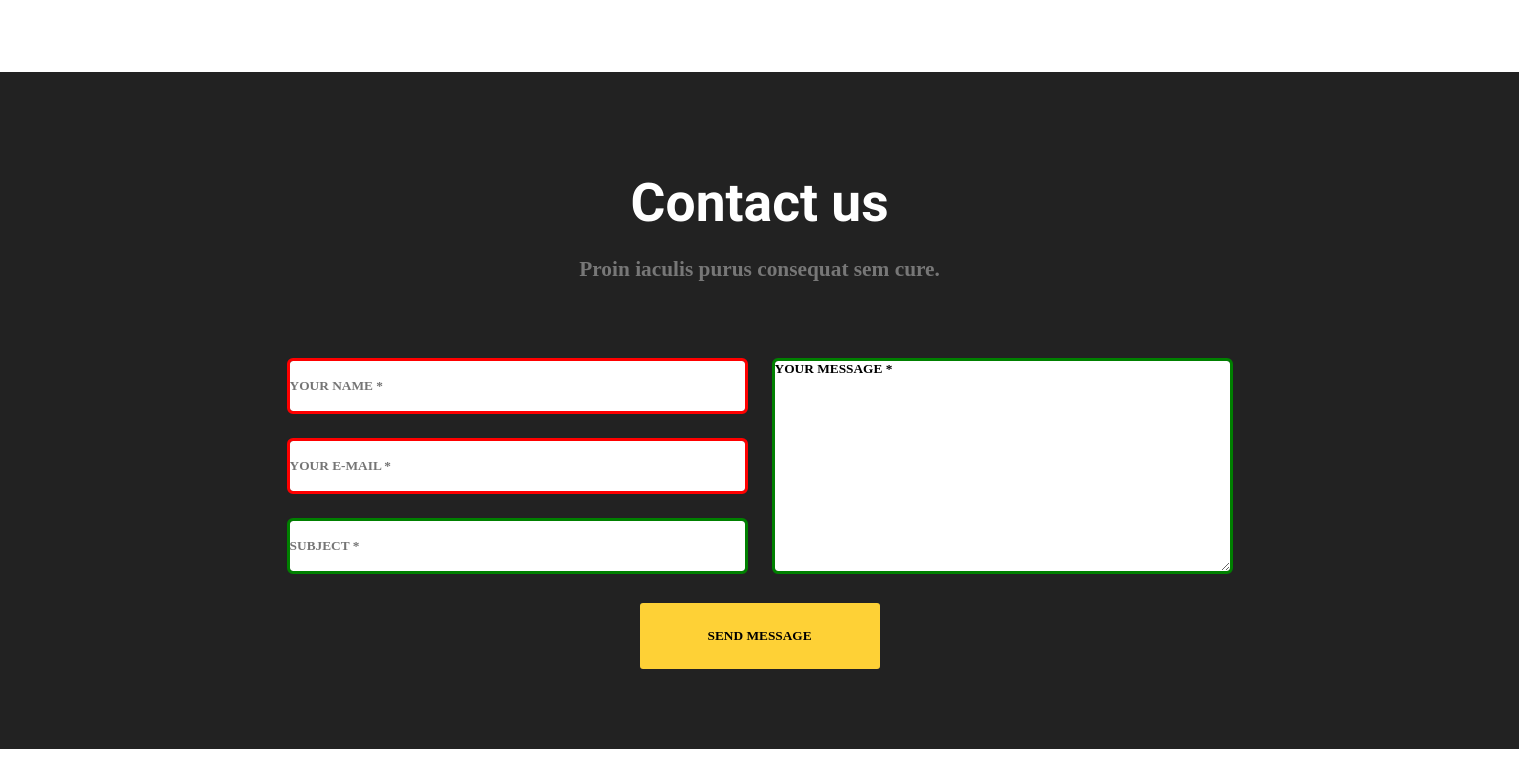
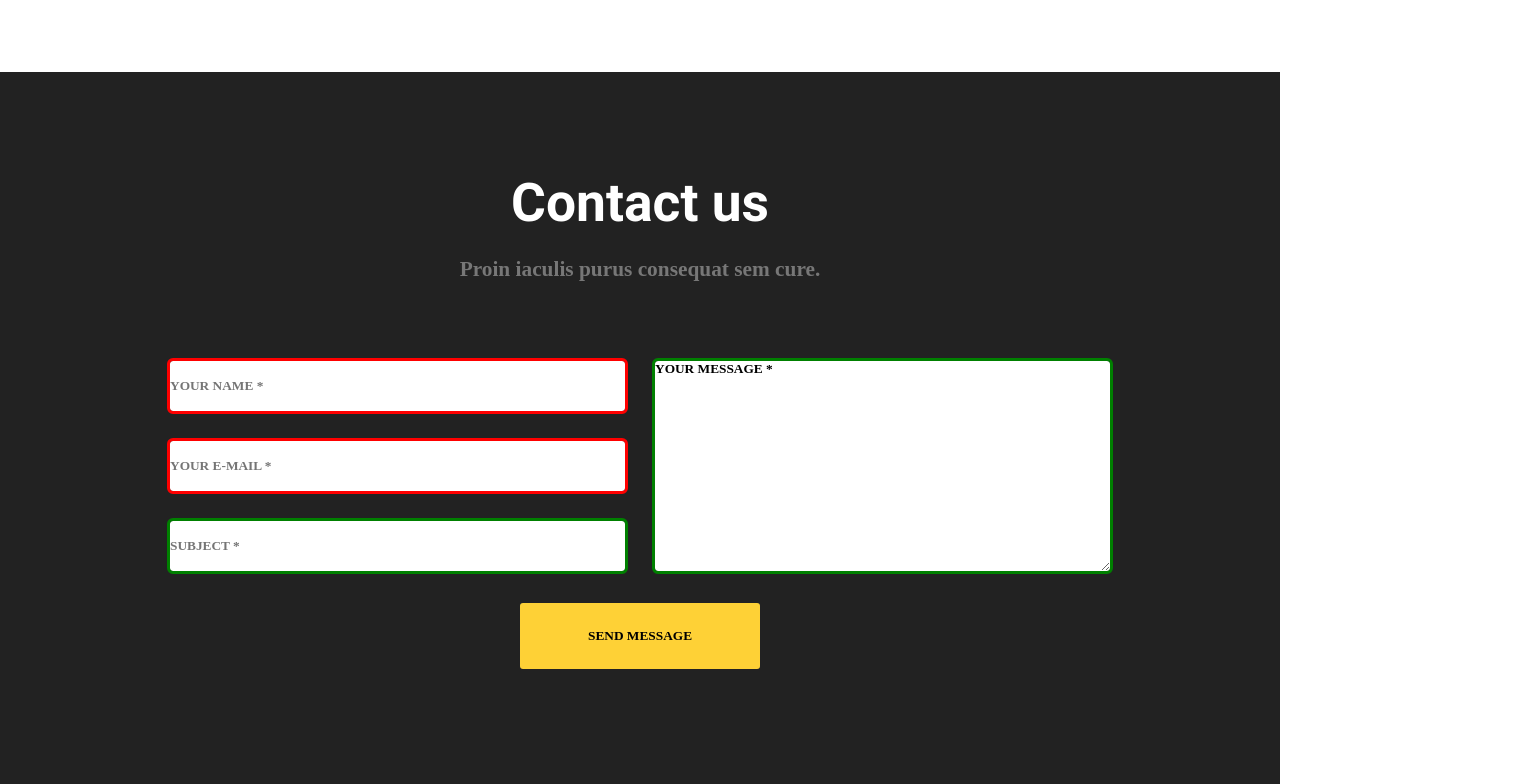
Before and after one commit to STALKER-STRELOK/goiteens-fe-curse, a plain HTML site: page module_07/index.html in a window 1280 px wide. Shown: the part 576-1360 px from the top of the page, 1519 px wide, since content can reach past the window. Before the commit the page ends 1325 px from the top, so only its background shows below. Drawn offline with Linux system fonts and the light colour scheme; a web font is replaced by a local one.

Commit message:
module 07 remake 05

```diff
--- a/module_07/index.css
+++ b/module_07/index.css
@@ -174,8 +174,6 @@
   /*FOOTER*/
 
   footer{
-    width: 1519.2px;
-    height: 677px;
     background-color: #222222;
     position: relative;
   }
@@ -210,6 +208,7 @@
     display: flex;
     flex-direction: column;
     justify-content: space-between;
+    padding-bottom: 115px;
   }
 
   .main_forms{
```
